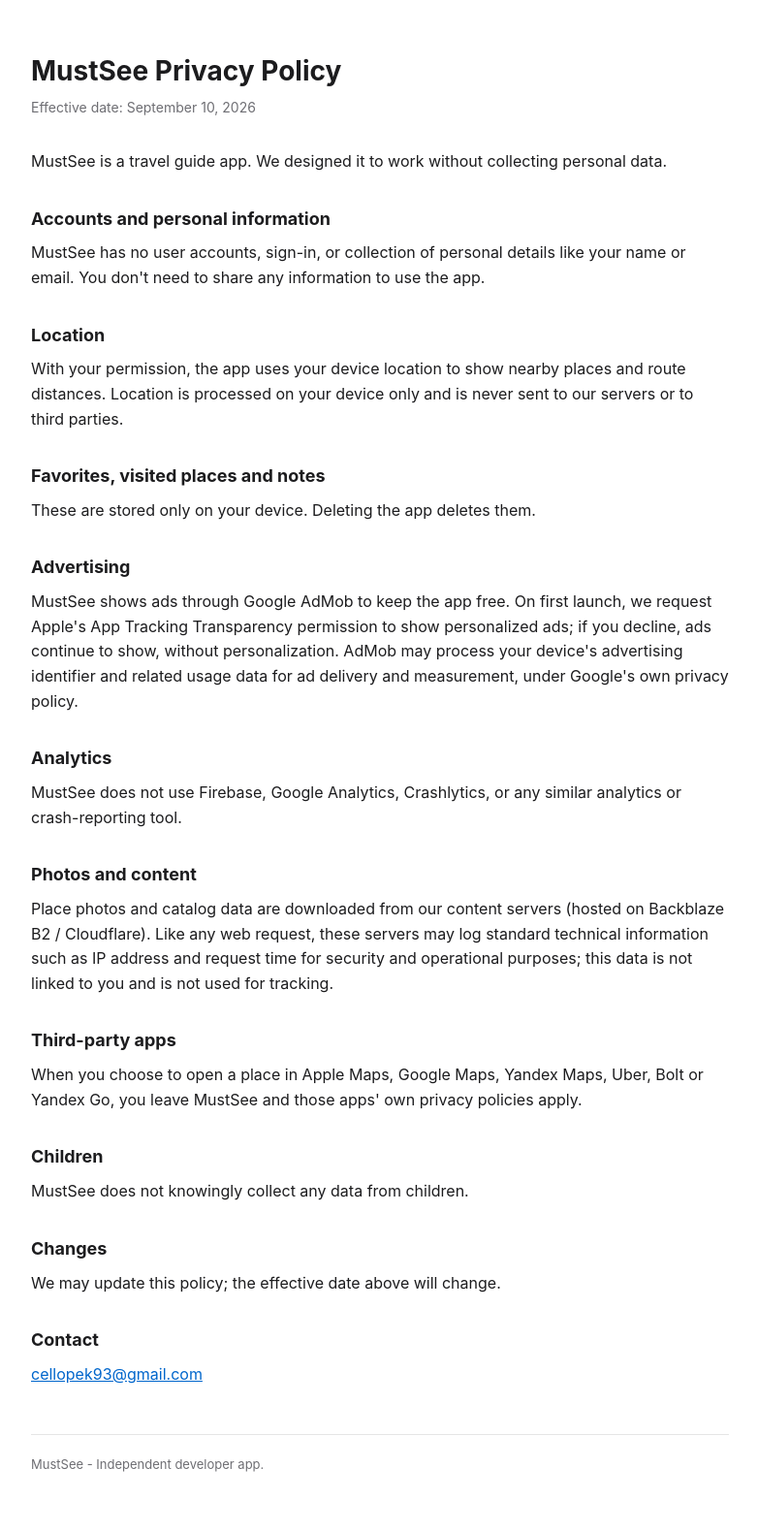
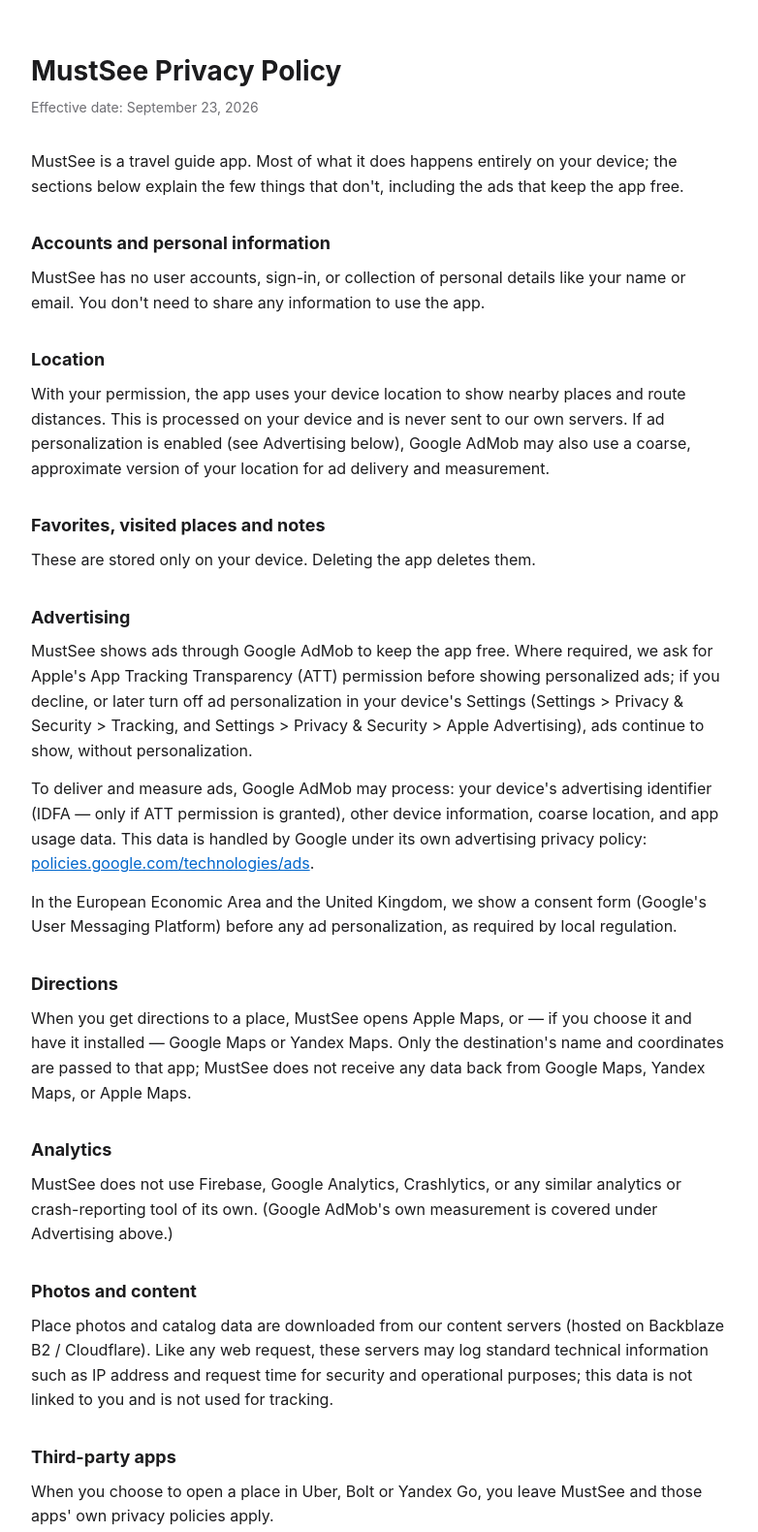
Before and after one commit to cellopek93-maker/mustsee-privacy, a plain HTML site: page index.html in a window 1280 px wide. Shown: the top 1580 px of the page at 97% size, without its empty margins (248-1030 px from the left). Drawn offline with Linux system fonts and the light colour scheme.

Commit message:
Update privacy policy details and effective date

```diff
--- a/index.html
+++ b/index.html
@@ -16,30 +16,35 @@
 </head>
 <body>
 <h1>MustSee Privacy Policy</h1>
-<p class="updated">Effective date: September 10, 2026</p>
+<p class="updated">Effective date: September 23, 2026</p>
 
-  <p>MustSee is a travel guide app. We designed it to work without collecting personal data.</p>
+  <p>MustSee is a travel guide app. Most of what it does happens entirely on your device; the sections below explain the few things that don't, including the ads that keep the app free.</p>
 
 <h2>Accounts and personal information</h2>
 <p>MustSee has no user accounts, sign-in, or collection of personal details like your name or email. You don't need to share any information to use the app.</p>
 
   <h2>Location</h2>
-  <p>With your permission, the app uses your device location to show nearby places and route distances. Location is processed on your device only and is never sent to our servers or to third parties.</p>
+  <p>With your permission, the app uses your device location to show nearby places and route distances. This is processed on your device and is never sent to our own servers. If ad personalization is enabled (see Advertising below), Google AdMob may also use a coarse, approximate version of your location for ad delivery and measurement.</p>
 
   <h2>Favorites, visited places and notes</h2>
   <p>These are stored only on your device. Deleting the app deletes them.</p>
 
   <h2>Advertising</h2>
-  <p>MustSee shows ads through Google AdMob to keep the app free. On first launch, we request Apple's App Tracking Transparency permission to show personalized ads; if you decline, ads continue to show, without personalization. AdMob may process your device's advertising identifier and related usage data for ad delivery and measurement, under Google's own privacy policy.</p>
+  <p>MustSee shows ads through Google AdMob to keep the app free. Where required, we ask for Apple's App Tracking Transparency (ATT) permission before showing personalized ads; if you decline, or later turn off ad personalization in your device's Settings (Settings &gt; Privacy &amp; Security &gt; Tracking, and Settings &gt; Privacy &amp; Security &gt; Apple Advertising), ads continue to show, without personalization.</p>
+  <p>To deliver and measure ads, Google AdMob may process: your device's advertising identifier (IDFA — only if ATT permission is granted), other device information, coarse location, and app usage data. This data is handled by Google under its own advertising privacy policy: <a href="https://policies.google.com/technologies/ads">policies.google.com/technologies/ads</a>.</p>
+  <p>In the European Economic Area and the United Kingdom, we show a consent form (Google's User Messaging Platform) before any ad personalization, as required by local regulation.</p>
+
+  <h2>Directions</h2>
+  <p>When you get directions to a place, MustSee opens Apple Maps, or — if you choose it and have it installed — Google Maps or Yandex Maps. Only the destination's name and coordinates are passed to that app; MustSee does not receive any data back from Google Maps, Yandex Maps, or Apple Maps.</p>
 
   <h2>Analytics</h2>
-  <p>MustSee does not use Firebase, Google Analytics, Crashlytics, or any similar analytics or crash-reporting tool.</p>
+  <p>MustSee does not use Firebase, Google Analytics, Crashlytics, or any similar analytics or crash-reporting tool of its own. (Google AdMob's own measurement is covered under Advertising above.)</p>
 
   <h2>Photos and content</h2>
 <p>Place photos and catalog data are downloaded from our content servers (hosted on Backblaze B2 / Cloudflare). Like any web request, these servers may log standard technical information such as IP address and request time for security and operational purposes; this data is not linked to you and is not used for tracking.</p>
 
   <h2>Third-party apps</h2>
-  <p>When you choose to open a place in Apple Maps, Google Maps, Yandex Maps, Uber, Bolt or Yandex Go, you leave MustSee and those apps' own privacy policies apply.</p>
+  <p>When you choose to open a place in Uber, Bolt or Yandex Go, you leave MustSee and those apps' own privacy policies apply.</p>
 
   <h2>Children</h2>
   <p>MustSee does not knowingly collect any data from children.</p>
```
